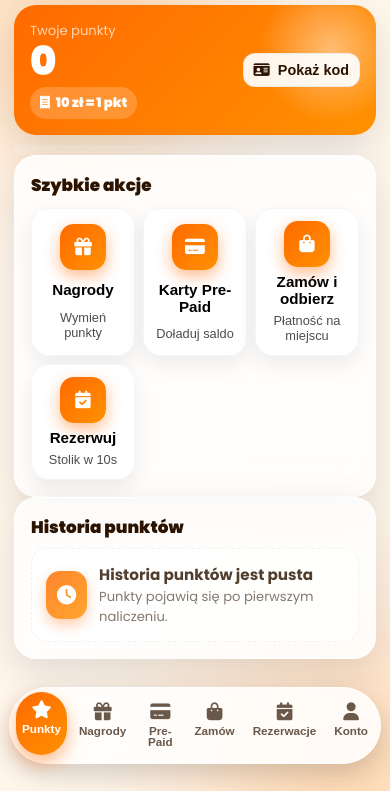
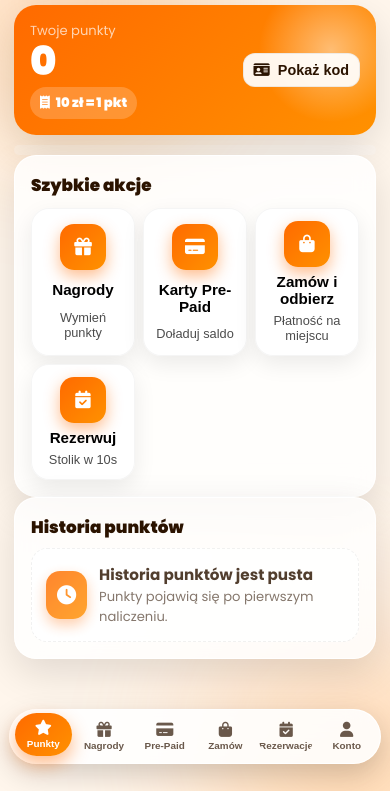
Before and after one commit to zxq041/Milkshake-Beta, a plain HTML site: page index.html in a window 390 px wide. Shown: the part 70-861 px from the top of the page. Drawn offline with Linux system fonts and the light colour scheme.

Commit message:
Update index.html

```diff
--- a/index.html
+++ b/index.html
@@ -44,6 +44,7 @@
       padding-bottom: calc(118px + var(--safe-bottom));
     }
 
+    /* Decorative blobs */
     .blob{
       position:fixed;z-index:-1;filter:blur(70px);opacity:.33;
       width:280px;height:280px;border-radius:50%;
@@ -54,6 +55,7 @@
     .blob.b1{top:-70px;left:-70px}
     .blob.b2{bottom:-110px;right:-90px;transform:rotate(25deg)}
 
+    /* Topbar */
     .topbar{
       position:sticky;top:0;z-index:20;
       padding: calc(10px + var(--safe-top)) 14px 10px;
@@ -74,7 +76,9 @@
       border:2px solid rgba(255,255,255,.9);
       overflow:hidden;
     }
-    .logo-wrap img{width:100%;height:100%;object-fit:cover;border-radius:50%;}
+    .logo-wrap img{
+      width:100%;height:100%;object-fit:cover;border-radius:50%;
+    }
     .pill{
       background:var(--grad);
       color:#fff;font-weight:900;font-size:.85rem;
@@ -83,6 +87,7 @@
       box-shadow:0 6px 16px rgba(255,106,0,.35);
     }
 
+    /* Layout */
     .container{padding:14px;max-width:820px;margin:0 auto;}
     .stack{display:flex;flex-direction:column;gap:12px;}
     .card{
@@ -104,6 +109,7 @@
     .muted{opacity:.82;font-size:.95rem;line-height:1.55}
     .tiny{font-size:.82rem;opacity:.7}
 
+    /* Inputs */
     label{font-size:.9rem;font-weight:900;margin:8px 0 6px;display:block}
     input,select,textarea{
       width:100%;padding:12px 14px;border-radius:14px;
@@ -141,6 +147,7 @@
     .btn-wide{width:100%;}
     .btn:disabled{opacity:.6;cursor:not-allowed}
 
+    /* Tabs */
     .tab{display:none;animation:fade .22s ease}
     .tab.active{display:block}
     @keyframes fade{
@@ -148,6 +155,7 @@
       to{opacity:1;transform:none}
     }
 
+    /* Points hero */
     .points-hero{
       background:var(--grad);color:#fff;border-radius:22px;padding:16px;
       display:grid;grid-template-columns:1fr auto;gap:10px;align-items:center;
@@ -160,7 +168,6 @@
       pointer-events:none;
     }
     #showCodeBtn{position:relative;z-index:2;}
-
     .points-count{font-size:2.5rem;font-weight:900;letter-spacing:.6px;line-height:1;}
     .points-sub{display:flex;gap:8px;align-items:center;margin-top:6px;flex-wrap:wrap;}
     .chip{
@@ -171,6 +178,7 @@
     .progress{margin-top:10px;background:rgba(255,255,255,.24);height:10px;border-radius:999px;overflow:hidden;}
     .progress > div{height:100%;background:rgba(255,255,255,.96);width:0%;transition:width .35s ease;border-radius:999px;}
 
+    /* Quick actions */
     .quick-grid{display:grid;grid-template-columns:repeat(3,1fr);gap:8px;margin-top:10px;}
     .quick{
       background:var(--glass-strong);border:1px solid rgba(0,0,0,.04);
@@ -188,6 +196,7 @@
     .quick b{font-size:.95rem;font-weight:900}
     .quick span{font-size:.8rem;opacity:.7}
 
+    /* Rewards */
     .reward{
       display:flex;gap:12px;align-items:center;justify-content:space-between;
       background:var(--glass-strong);border-radius:18px;padding:12px;
@@ -201,6 +210,7 @@
     .reward-title{font-weight:900}
     .reward + .reward{margin-top:10px}
 
+    /* Reservations */
     .res-item{
       padding:10px;border-radius:14px;background:#fff;border:1px solid #eee;display:grid;gap:4px;
     }
@@ -208,7 +218,7 @@
     .res-actions{display:flex;gap:8px;margin-top:6px;flex-wrap:wrap;}
     .divider{height:1px;background:rgba(0,0,0,.06);margin:4px 0 0;}
 
-    /* Zamów i odbierz */
+    /* Order & pickup */
     .menu-list{display:grid;gap:10px;}
     .menu-item{
       background:var(--glass-strong);
@@ -226,7 +236,6 @@
     .menu-title{font-weight:900}
     .menu-desc{font-size:.85rem;opacity:.7}
     .menu-price{font-weight:900}
-
     .cart-line{
       display:flex;align-items:center;justify-content:space-between;gap:8px;
       background:#fff;border:1px solid #eee;border-radius:12px;padding:8px 10px;
@@ -237,6 +246,7 @@
       background:rgba(0,0,0,.06);
     }
 
+    /* Account UI */
     .account-hero{display:flex;gap:12px;align-items:center;}
     .avatar{
       width:56px;height:56px;border-radius:16px;background:var(--grad);display:grid;place-items:center;
@@ -244,7 +254,6 @@
     }
     .account-name{font-weight:900;font-size:1.1rem}
     .account-mail{font-size:.9rem;opacity:.75}
-
     .list{display:flex;flex-direction:column;gap:8px;}
     .list-item{
       background:var(--glass-strong);border:1px solid rgba(0,0,0,.04);
@@ -261,6 +270,7 @@
     .li-title{font-weight:900}
     .li-sub{font-size:.85rem;opacity:.7}
 
+    /* Auth */
     .auth-wrap{display:grid;gap:10px;}
     .auth-btn{width:100%;justify-content:center;font-weight:900;}
     .auth-btn.google{background:#fff;border:2px solid #eee;}
@@ -269,6 +279,7 @@
     .auth-sep::before,.auth-sep::after{content:"";flex:1;height:1px;background:rgba(0,0,0,.08);}
     .auth-sep span{font-size:.85rem;opacity:.7;font-weight:800;}
 
+    /* Subpages */
     .subpage{
       position:fixed;inset:0;background:var(--bg);z-index:80;display:none;flex-direction:column;
       animation:slideIn .25s ease;padding-bottom: calc(20px + var(--safe-bottom));
@@ -288,6 +299,7 @@
     }
     .sub-title{font-weight:900;font-size:1.05rem}
 
+    /* Empty */
     .empty{
       background:var(--glass-strong);padding:14px;border-radius:16px;border:1px dashed rgba(0,0,0,.07);
       display:flex;gap:12px;align-items:center;
@@ -297,31 +309,87 @@
       box-shadow:0 6px 14px rgba(255,106,0,.4);
     }
 
+    /* Bottom nav — FIX 6 tabs on phones */
     .bottom-nav{
-      position:fixed;left:0;right:0;bottom:10px;z-index:50;display:flex;justify-content:center;pointer-events:none;
-    }
+      position:fixed;
+      left:0; right:0;
+      bottom:10px;
+      z-index:50;
+      display:flex;
+      justify-content:center;
+      pointer-events:none;
+    }
+
     .nav-wrap{
       pointer-events:auto;
       width:min(820px,calc(100% - 18px));
-      background:rgba(255,255,255,.85);
+      background:rgba(255,255,255,.88);
       backdrop-filter:blur(16px);
       border:1px solid rgba(255,255,255,.98);
       box-shadow:0 10px 28px rgba(0,0,0,.18);
-      border-radius:999px;padding:6px;
-      display:grid;grid-template-columns:repeat(6,1fr);gap:6px;
-    }
+      border-radius:999px;
+      padding:6px 6px;
+
+      display:flex;
+      gap:6px;
+      align-items:stretch;
+    }
+
     .nav-btn{
-      background:transparent;border:none;cursor:pointer;border-radius:999px;
-      padding:9px 6px;display:flex;flex-direction:column;align-items:center;gap:4px;
-      font-weight:900;color:var(--text);opacity:.7;transition:.2s all;-webkit-tap-highlight-color: transparent;
-    }
-    .nav-btn i{font-size:1.12rem}
+      flex:1 1 0;
+      min-width:0;
+      background:transparent;
+      border:none;
+      cursor:pointer;
+      border-radius:999px;
+      padding:8px 4px;
+
+      display:flex;
+      flex-direction:column;
+      align-items:center;
+      justify-content:center;
+      gap:4px;
+
+      font-weight:900;
+      color:var(--text);
+      opacity:.7;
+      transition:.2s all;
+      -webkit-tap-highlight-color: transparent;
+
+      white-space:nowrap;
+      overflow:hidden;
+      text-overflow:ellipsis;
+    }
+
+    .nav-btn i{
+      font-size:clamp(.95rem, 2.8vw, 1.12rem);
+      line-height:1;
+    }
+
+    .nav-btn .lbl{
+      font-size:clamp(.62rem, 2.2vw, .73rem);
+      line-height:1.05;
+      text-align:center;
+    }
+
     .nav-btn.active{
-      background:var(--grad);color:#fff;opacity:1;transform:translateY(-2px);
+      background:var(--grad);
+      color:#fff;
+      opacity:1;
+      transform:translateY(-2px);
       box-shadow:0 8px 18px rgba(255,106,0,.45);
     }
-    .nav-btn .lbl{font-size:.73rem;line-height:1}
-
+
+    @media (max-width:420px){
+      .nav-wrap{ gap:4px; padding:5px; }
+      .nav-btn{ padding:7px 2px; gap:3px; }
+    }
+    @media (max-width:360px){
+      .nav-btn i{ font-size:.9rem; }
+      .nav-btn .lbl{ font-size:.6rem; }
+    }
+
+    /* Toast */
     .toast{
       position:fixed;left:50%;bottom: calc(126px + var(--safe-bottom));
       transform:translateX(-50%) translateY(8px);
@@ -332,8 +400,10 @@
     .toast.show{opacity:1;transform:translateX(-50%) translateY(0)}
     .toast.danger{background:var(--danger)}
 
+    /* ---------- MODAL / BOTTOM SHEET (Kod) ---------- */
     .modal{position:fixed; inset:0; z-index:100; display:none;}
     .modal.show{display:block;}
+
     .modal-backdrop{
       position:absolute; inset:0;
       background:rgba(0,0,0,.35);
@@ -341,6 +411,7 @@
       animation:fadeBg .18s ease;
     }
     @keyframes fadeBg{from{opacity:0}to{opacity:1}}
+
     .modal-sheet{
       position:absolute; left:0; right:0; bottom:0;
       background: var(--glass-strong);
@@ -351,10 +422,12 @@
       animation:sheetUp .22s ease forwards;
     }
     @keyframes sheetUp{to{transform:translateY(0)}}
+
     .modal-handle{
       width:46px; height:5px; border-radius:999px;
       background:rgba(0,0,0,.12); margin:6px auto 10px;
     }
+
     .modal-header{
       display:flex; align-items:center; justify-content:space-between;
       margin-bottom:10px;
@@ -365,11 +438,13 @@
       -webkit-background-clip:text;
       -webkit-text-fill-color:transparent;
     }
+
     .modal-close{
       width:40px; height:40px; border-radius:12px; border:none; cursor:pointer;
       background:#fff; display:grid; place-items:center;
       box-shadow: var(--shadow-soft);
     }
+
     .modal-code-box{
       background:#0f0f0f; color:#fff;
       border-radius:18px; padding:18px 14px;
@@ -388,7 +463,6 @@
     }
     @media (max-width:380px){
       .quick-grid{grid-template-columns:1fr 1fr}
-      .nav-wrap{gap:4px}
     }
   </style>
 </head>
@@ -747,8 +821,8 @@
     </div>
     <div class="container stack">
       <div class="card stack">
-        <button class="btn btn-ghost btn-wide" data-lang="pl">🇵🇱 Polski</button>
-        <button class="btn btn-ghost btn-wide" data-lang="en">🇬🇧 English</button>
+        <button class="" data-lang="pl">🇵🇱 Polski</button>
+        <button class="" data-lang="en">🇬🇧 English</button>
       </div>
     </div>
   </section>
@@ -851,10 +925,12 @@
   </div>
 
   <script>
+    // ---------- PWA ----------
     if ("serviceWorker" in navigator) {
       window.addEventListener("load", () => navigator.serviceWorker.register("sw.js"));
     }
 
+    // ---------- Tabs ----------
     const tabs = {
       points: document.getElementById("tab-points"),
       rewards: document.getElementById("tab-rewards"),
@@ -872,6 +948,7 @@
     navButtons.forEach(btn => btn.addEventListener("click", () => openTab(btn.dataset.tab)));
     document.querySelectorAll("[data-go]").forEach(b=> b.addEventListener("click", ()=> openTab(b.dataset.go)));
 
+    // ---------- Toast ----------
     const toast = document.getElementById("toast");
     const toastText = document.getElementById("toastText");
     function showToast(msg, danger=false){
@@ -881,6 +958,7 @@
       setTimeout(()=>toast.classList.remove("show"), 3200);
     }
 
+    // ---------- Storage ----------
     const store = {
       get(key, fallback){
         try { return JSON.parse(localStorage.getItem(key)) ?? fallback; }
@@ -889,6 +967,7 @@
       set(key, val){ localStorage.setItem(key, JSON.stringify(val)); }
     };
 
+    // ---------- Clear points history once ----------
     (function clearHistoryOnce(){
       const didClear = store.get("didClearHistoryOnce", false);
       if(!didClear){
@@ -897,6 +976,7 @@
       }
     })();
 
+    // ---------- Loyalty code modal ----------
     const loyaltyCodeEl = document.getElementById("loyaltyCode");
     const showCodeBtn   = document.getElementById("showCodeBtn");
     const copyCodeBtn   = document.getElementById("copyCodeBtn");
@@ -1132,7 +1212,7 @@
       });
     }
 
-    // ---------- Zamów i odbierz ----------
+    // ---------- Order & pickup ----------
     const menuItems = [
       { id:"m1", title:"Milkshake klasyczny", price:18, icon:"fa-ice-cream", desc:"Dowolny smak" },
       { id:"m2", title:"Milkshake premium", price:24, icon:"fa-glass-whiskey", desc:"Z dodatkami" },
```
